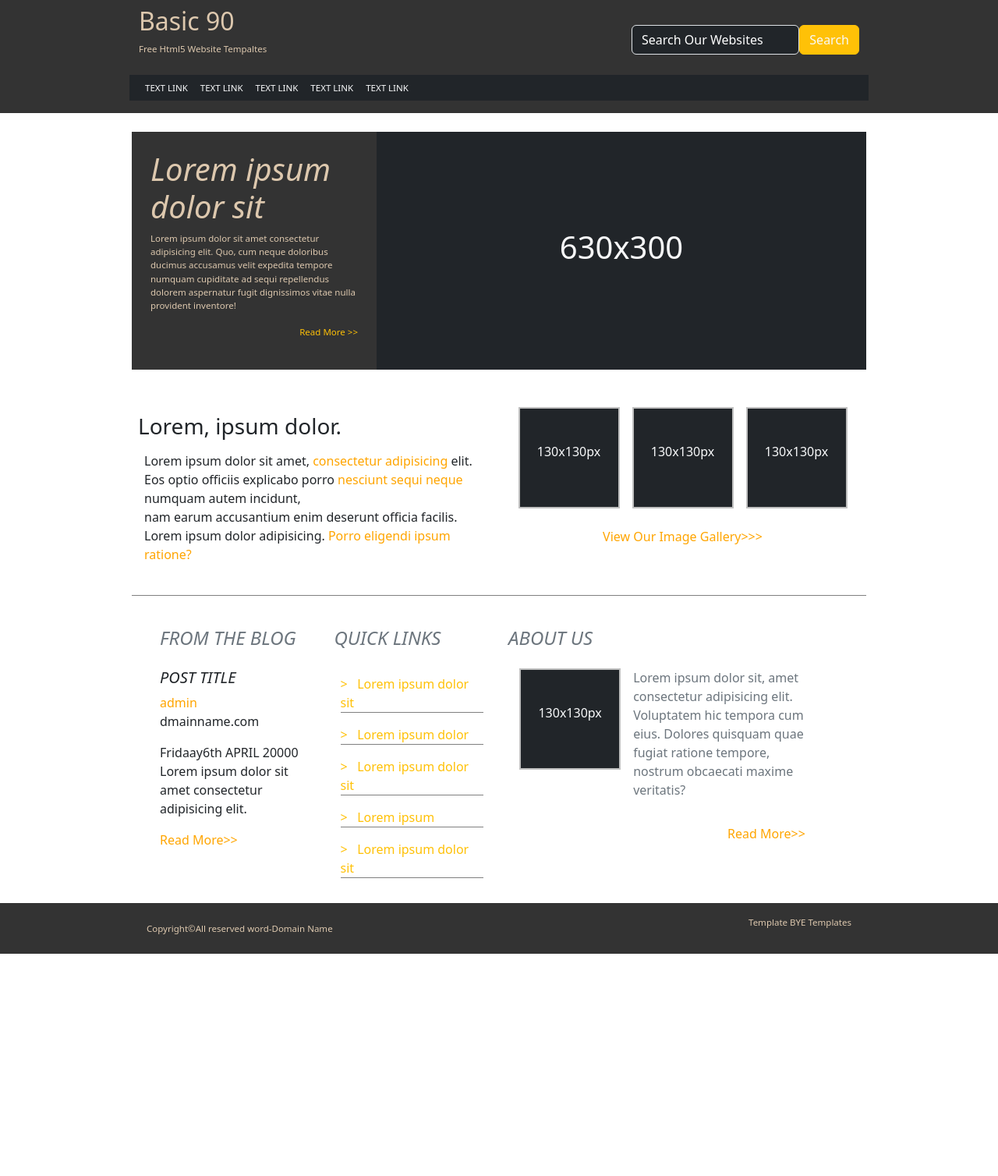
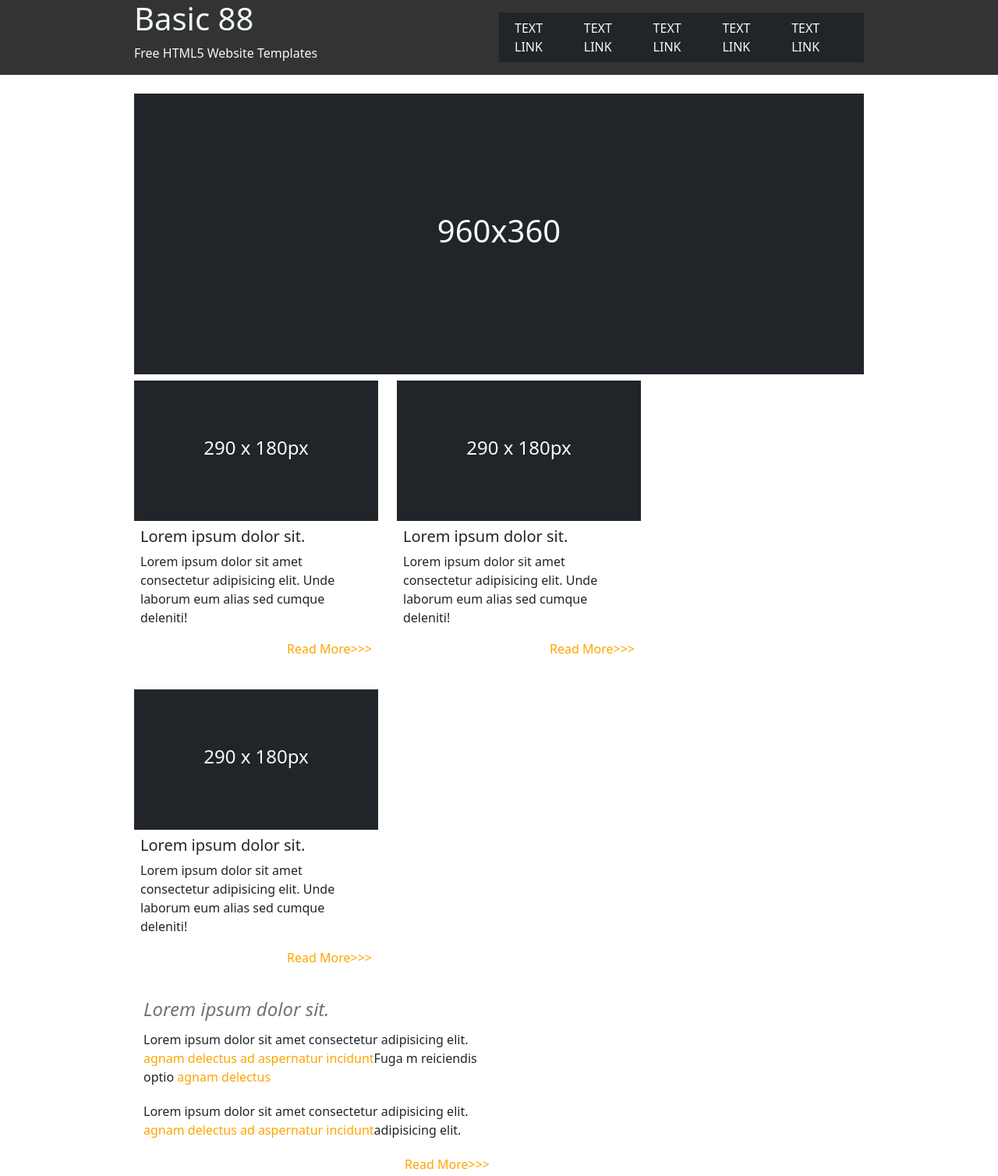
Before and after one commit to ZumarAwan/assignmentno31, a plain HTML site: page index.html in a window 1280 px wide. Shown: the top 1508 px of the page at 78% size. Before the commit the page ends 1223 px from the top, so only its background shows below. Drawn offline with nearby package versions, Linux system fonts and the light colour scheme.

Commit message:
Here is Assignment no 3.1 code
Layout 2practice

```diff
--- a/index.html
+++ b/index.html
@@ -8,132 +8,130 @@
     <link rel="stylesheet" href="style.css">
   </head>
   <body>
-        <div class="main-container">
-            <div class="container-fluid bgcl p-2 ">
-                <!-- =========================== first row==================  -->
-            <div class="row w-75 m-auto">
-                <div class="col-lg-8 col-sm-12"><a href="" class="nav-link"><div>
-                    <h2>Basic 90</h2>
-                    <p>Free Html5 Website Tempaltes</p>
-                </div></a></div>
-                <div class="col-lg-4 col-sm-12">
-                    <form class="d-flex mt-4">
-                        <input class="form-control bg-dark"  placeholder="Search Our Websites" >
-                        <button class="btn btn-warning text-light" >Search</button>
-                      </form>
+    <div class="container-fluid">
+        <!-- ================== row1==========================  -->
+        <div class="row bgcl">
+            <div class="row w-75 m-auto m-0">
+               <div class="col-lg-6 col-sm-12 m-0 p-0">
+                <div class="nav-brand"><h1>Basic 88</h1>
+                <p >Free HTML5 Website Templates</p></div>
                </div>
-            </div>
-            <!-- ======================2nd row====================================  -->
-            <div class="row w-75 m-auto">
+               <div class="col-lg-6 col-sm-12 align-items-center  d-flex  m-0 p-0">
                 <nav class=" navbar navbar-expand-lg">
                     <div class="container bg-dark text-light">
-                       <button class="navbar-toggler  bg-light m-3" type="button" data-bs-toggle="collapse" data-bs-target="#navbarNavAltMarkup">
+                       <button class="navbar-toggler  bg-light " type="button" data-bs-toggle="collapse" data-bs-target="#navbarNavAltMarkup">
                       <span class="navbar-toggler-icon"></span>
                        </button>
-                       <div class="collapse navbar-collapse justify-content-start" id="navbarNavAltMarkup">
+                       <div class="collapse navbar-collapse " id="navbarNavAltMarkup">
                           <div class="navbar-nav">
-                           <a href="" class="p-2 text-decoration-none text-light nav-link text-uppercase">Text Link</a>
-                           <a href="" class="p-2 text-decoration-none text-light nav-link text-uppercase">Text Link</a>
-                           <a href="" class="p-2 text-decoration-none text-light nav-link text-uppercase">Text Link</a>
-                           <a href="" class="p-2 text-decoration-none text-light nav-link text-uppercase">Text Link</a>
-                           <a href="" class="p-2 text-decoration-none text-light nav-link text-uppercase">Text Link</a>
+                           <a href="" class=" text-decoration-none text-light nav-link text-uppercase">Text Link</a>
+                           <a href="" class=" text-decoration-none text-light nav-link text-uppercase">Text Link</a>
+                           <a href="" class=" text-decoration-none text-light nav-link text-uppercase">Text Link</a>
+                           <a href="" class=" text-decoration-none text-light nav-link text-uppercase">Text Link</a>
+                           <a href="" class=" text-decoration-none text-light nav-link text-uppercase">Text Link</a>
                           </div>
                        </div>
                     </div>
                      </nav>
                </div>
             </div>
-        <!-- ================================ 3rd row===============================  -->
-        <div class="container-fluid mt-4">
+        </div>
+        <!-- ==========================row2==================== -->
+        <div class="row mt-4">
             <div class="row w-75 m-auto">
-                <div class="col-lg-4 col-md-6 col-sm-12 bgcl p-4">
-                      <div class="card-heading">
-                        <h1><i>Lorem ipsum dolor sit</i></h1>
-                      </div>
-                      <div class="card-text">
-                        <p>Lorem ipsum dolor sit amet consectetur adipisicing elit. Quo, cum neque doloribus ducimus accusamus velit expedita tempore numquam cupiditate ad sequi repellendus dolorem aspernatur fugit dignissimos vitae nulla provident inventore!</p>
-                      </div>
-                      <div class="card-footer text-warning d-flex justify-content-end">
-       <p>Read More >></p>
-                      </div>
-                </div>
-                <div class="col-lg-8 col-md-6 col-sm-12 d-flex align-items-center justify-content-center bg-dark text-light text-center">
-                    <h1 class="p-5">630x300</h1>
+            <div class="col-lg-12 bg-dark text-light d-flex align-items-center justify-content-center size">
+                <h1>960x360</h1>
             </div>
         </div>
         </div>
-        <div class="container-fluid mt-5">
-            <div class="row w-75 m-auto border-bottom-1">
-            <div class="col-lg-6 col-md-12 p-2">
-          <div class="h3">Lorem, ipsum dolor.</div>
-          <div class="para p-2"><p>Lorem ipsum dolor sit amet, <span class="spcolor">consectetur adipisicing</span> elit. Eos optio officiis explicabo porro <span class="spcolor">nesciunt sequi neque</span> numquam autem incidunt,<br> nam earum accusantium enim deserunt officia facilis. Lorem ipsum dolor  adipisicing. <span class="spcolor">Porro eligendi ipsum ratione?</span></p></div>
+        <!-- ============================row3==========================  -->
+        <div class="row">
+            <div class="row w-75 m-auto gap-3">
+                <div class="col-lg-3 col-md-6 col-sm-12  my-2 p-0 cardsize">
+                    <div class="size1  d-flex align-items-center justify-content-center bg-dark text-light"><h4>290 x 180px</h4></div>
+                    <div class="cardmy p-2 ">
+                    <h5>Lorem ipsum dolor sit.</h5>
+                    <p>Lorem ipsum dolor sit amet consectetur adipisicing elit. Unde laborum eum alias sed cumque deleniti!</p>
+                    <span class="spcolor d-flex justify-content-end">Read  More>>></span>
                 </div>
-            <div class="col-lg-6 col-md-12 ">
-                    <div class="boxes d-flex align-items-center gap-3 justify-content-center flex-wrap ">
-                        <div class="box     align-items-center justify-content-center d-flex text-center bg-dark text-light"><p>130x130px</p></div>
-                        <div class="box    align-items-center justify-content-center d-flex text-center bg-dark text-light"><p>130x130px</p></div>
-                        <div class="box    align-items-center justify-content-center d-flex text-center bg-dark text-light"><p>130x130px</p></div>
+
             </div>
-                    <p class="text-center p-4"><span class="spcolor">View Our Image Gallery>>></span></p>
+                <div class="col-lg-3 col-md-6 col-sm-12  m-2 p-0 cardsize">
+                    <div class="size1  d-flex align-items-center justify-content-center bg-dark text-light"><h4>290 x 180px</h4></div>
+                    <div class="cardmy p-2 ">
+                    <h5>Lorem ipsum dolor sit.</h5>
+                    <p>Lorem ipsum dolor sit amet consectetur adipisicing elit. Unde laborum eum alias sed cumque deleniti!</p>
+                    <span class="spcolor d-flex justify-content-end">Read  More>>></span>
+                </div>
+
+            </div>
+                <div class="col-lg-3 col-md-6 col-sm-12 my-2 p-0 cardsize">
+                    <div class="size1  d-flex align-items-center justify-content-center bg-dark text-light"><h4>290 x 180px</h4></div>
+                    <div class="cardmy p-2 ">
+                    <h5>Lorem ipsum dolor sit.</h5>
+                    <p>Lorem ipsum dolor sit amet consectetur adipisicing elit. Unde laborum eum alias sed cumque deleniti!</p>
+                    <span class="spcolor d-flex justify-content-end">Read  More>>></span>
+                </div>
+
+            </div>
+            </div>
+
+        </div>
+        <!-- ==========================row4=============================  -->
+        <div class="row">
+        <div class="row w-75 m-auto gap-4 mt-4">
+  <div class="col-lg-6  col-sm-12 d-flex gap-1 flex-wrap flex-column ">
+    <h4 class="text-secondary "><i>Lorem ipsum dolor sit.</i></h4>
+    <p>Lorem ipsum dolor sit amet consectetur adipisicing elit. <span class="spcolor">agnam delectus ad aspernatur incidunt</span>Fuga m reiciendis optio <span class="spcolor">agnam delectus</span></p>
+    <p>Lorem ipsum dolor sit amet consectetur adipisicing elit. <span class="spcolor">agnam delectus ad aspernatur incidunt</span>adipisicing elit.</p>
+    <span class="spcolor d-flex justify-content-end">Read  More>>></span>
+  </div>
+  <div class="col-lg-6  col-sm-12 bg-dark size2 text-light d-flex align-items-center justify-content-center ">
+    <h1>450 x250</h1>
   </div>
         </div>
     </div>
-        <div class="container-fluid mt-2">
-            <div class="row w-75 m-auto bod p-4">
+    <!-- ===================row5=====================================  -->
+    <div class="row bgcl text-light mt-5 py-4">
+        <div class="row w-75 m-auto">
     <div class="col-lg-3 col-md-6 col-sm-12">
-                    <div class="heading h4 pb-3 pt-3 bg text-secondary">
-                      <i>FROM THE BLOG</i>
+        <h4 class="mt-4 mb-4"><i>LINK BLOCK</i></h4>
+        <li><a href="" class="link text-decoration-none mt-2 d-block"><span class="spcolor">Lorem ipsum dolor sit amet </span></a></li>
+        <li><a href="" class="link text-decoration-none mt-2 d-block"><span class="spcolor">Lorem ipsum dolor </span></a></li>
+        <li><a href="" class="link text-decoration-none mt-2 d-block"><span class="spcolor">Lorem ipsum</span></a></li>
+        <li><a href="" class="link text-decoration-none mt-2 d-block"><span class="spcolor">Lorem ipsum dolor sit amet</span></a></li>
+        <li><a href="" class="link text-decoration-none mt-2 d-block"><span class="spcolor">Lorem ipsum dolor</span></a></li>
     </div>
-                    <div class="bhead d-flex  flex-column">
-                        <div class="h5"><i>POST TITLE</i></div>
-                        <span class="spcolor">
-
-                            admin</span><p>dmainname.com</p>
-                        <div class="para">Fridaay6th APRIL 20000</div>
-                        <div class="para"><p>Lorem ipsum dolor sit amet consectetur adipisicing elit. </p></div>
-                        <span class="spcolor">Read More>></span>
-                    </div>
-                </div>
-                <div class="col-lg-3 col-md-6 col-sm-12 ">
-                    <div class="heading h4 pb-3 pt-3 bg text-secondary">
-                      <i>QUICK LINKS</i>
-                    </div>
-                    <ul class="list-group">
-                        <a href="#" class="link-warning text-decoration-none m-2">> &nbsp; Lorem ipsum dolor sit</a>
-                        <a href="#" class="link-warning text-decoration-none m-2">> &nbsp; Lorem ipsum dolor</a>
-                        <a href="#" class="link-warning text-decoration-none m-2">> &nbsp; Lorem ipsum dolor sit </a>
-                        <a href="#" class="link-warning text-decoration-none m-2">> &nbsp; Lorem ipsum </a>
-                        <a href="#" class="link-warning text-decoration-none m-2">> &nbsp; Lorem ipsum dolor sit </a>
-
-                      </ul>
-                </div>
-                <div class="col-lg-6 col-md-6 col-sm-12">
-                    <div class="heading h4 pb-3 pt-3 bg text-secondary">
-                        <i>ABOUT US</i>
-                      </div>
-                      <div class=" row fbottom  d-flex  gap-1 justify-content-center flex-wrap ">
-                        <div class="box col-lg-5 align-items-center justify-content-center d-flex text-center bg-dark text-light"><p>130x130px</p></div>
-                        <div class="txt col-lg-7  text-secondary"><p>Lorem ipsum dolor sit, amet consectetur adipisicing elit. Voluptatem hic tempora cum eius. Dolores quisquam quae fugiat ratione tempore, nostrum obcaecati maxime veritatis?</p>
-                        <p class="d-flex justify-content-end spcolor p-3">Read More>></p></div>
-
-                        </div>
+    <div class="col-lg-3 col-md-6 col-sm-12">  <h4 class="mt-4 mb-4"><i>LINK BLOCK</i></h4>
+        <li><a href="" class="link text-decoration-none mt-2 d-block"><span class="spcolor">Lorem ipsum dolor sit amet </span></a></li>
+        <li><a href="" class="link text-decoration-none mt-2 d-block"><span class="spcolor">Lorem ipsum dolor </span></a></li>
+        <li><a href="" class="link text-decoration-none mt-2 d-block"><span class="spcolor">Lorem ipsum</span></a></li>
+        <li><a href="" class="link text-decoration-none mt-2 d-block"><span class="spcolor">Lorem ipsum dolor sit amet</span></a></li>
+        <li><a href="" class="link text-decoration-none mt-2 d-block"><span class="spcolor">Lorem ipsum dolor</span></a></li></div>
+    <div class="col-lg-3 col-md-6 col-sm-12">  <h4 class="mt-4 mb-4"><i>LINK BLOCK</i></h4>
+        <li><a href="" class="link text-decoration-none mt-2 d-block"><span class="spcolor">Lorem ipsum dolor sit amet </span></a></li>
+        <li><a href="" class="link text-decoration-none mt-2 d-block"><span class="spcolor">Lorem ipsum dolor </span></a></li>
+        <li><a href="" class="link text-decoration-none mt-2 d-block"><span class="spcolor">Lorem ipsum</span></a></li>
+        <li><a href="" class="link text-decoration-none mt-2 d-block"><span class="spcolor">Lorem ipsum dolor sit amet</span></a></li>
+        <li><a href="" class="link text-decoration-none mt-2 d-block"><span class="spcolor">Lorem ipsum dolor</span></a></li></div>
+    <div class="col-lg-3 col-md-6 col-sm-12">  <h4 class="mt-4 mb-4"><i>LINK BLOCK</i></h4>
+        <li><a href="" class="link text-decoration-none mt-2 d-block"><span class="spcolor">Lorem ipsum dolor sit amet </span></a></li>
+        <li><a href="" class="link text-decoration-none mt-2 d-block"><span class="spcolor">Lorem ipsum dolor </span></a></li>
+        <li><a href="" class="link text-decoration-none mt-2 d-block"><span class="spcolor">Lorem ipsum</span></a></li>
+        <li><a href="" class="link text-decoration-none mt-2 d-block"><span class="spcolor">Lorem ipsum dolor sit amet</span></a></li>
+        <li><a href="" class="link text-decoration-none mt-2 d-block"><span class="spcolor">Lorem ipsum dolor</span></a></li></div>
         </div>
     </div>
     <footer class=" main-container">
-                    <div class="row bgcl">
-                <div class="row w-75 m-auto p-3 align-items-center">
+        <div class="row bg-dark text-light">
+    <div class="row w-75 m-auto py-2 align-items-center ">
 
-                    <div class="col-lg-6 col-sm-12 ">Copyright&copy;All reserved word-Domain Name</div>
-                    <div class="col-lg-6 col-sm-12  d-flex align-items-center justify-content-end"><p>Template BYE Templates</p></div>
+        <div class="col-lg-6 col-sm-12  p-1 ">Copyright&copy;All reserved word-Domain Name</div>
+        <div class="col-lg-6 col-sm-12  p-1 d-flex align-items-center justify-content-end"><p>Template bye Templates</p></div>
     </div>
 </div>
 </footer>
     </div>
-        </div>
-
-
-
-
-    <script src="https://cdn.jsdelivr.net/npm/bootstrap@5.3.2/dist/js/bootstrap.bundle.min.js" integrity="sha384-C6RzsynM9kWDrMNeT87bh95OGNyZPhcTNXj1NW7RuBCsyN/o0jlpcV8Qyq46cDfL" crossorigin="anonymous"></script>
+    <script src="https://cdn.jsdelivr.net/npm/bootstrap@5.2.3/dist/js/bootstrap.bundle.min.js" integrity="sha384-kenU1KFdBIe4zVF0s0G1M5b4hcpxyD9F7jL+jjXkk+Q2h455rYXK/7HAuoJl+0I4" crossorigin="anonymous"></script>
 </body>
 </html>
--- a/style.css
+++ b/style.css
@@ -1,33 +1,38 @@
 *{
+
+    margin: 0;
     padding: 0;
-    margin: 0;
-    box-sizing: border-box;
 }
 .bgcl{
     background-color: #333333;
-    color: rgb(221, 200, 174);
-    font-size: 0.9vw;
+    color: aliceblue;
 }
-.form-control {
-    color: #333333;
+.size{
+    width: 995px;
+    /* min-width: 500px; */
+    min-height: 150px;
+    height: 360px;
 }
-  button span .navbar-toggler-icon{
-    color: white;
-  }
-  .form-control::placeholder {
-    color: white;
+.size1{
+    /* width: 312px; */
+     height: 180px;
+    min-height: 70px;
+    min-width: 250px;
 }
 .spcolor{
     color: orange;
 }
-  .list-group a{
+.size2{
+    width: 469px;
+    height: 250px;
+}
+li{
+    list-style: none;
     border-bottom: 1px solid gray;
 }
-  .box{
-    height: 130px;
-    width: 130px;
-    border: 2px solid silver;
+.dark{
+    background-color: black;
 }
-  .bod{
-    border-top: 1px solid gray;
+.cardsize{
+   width: 313px;
 }
```
Lines whose indentation alone changed are shown as unchanged.
